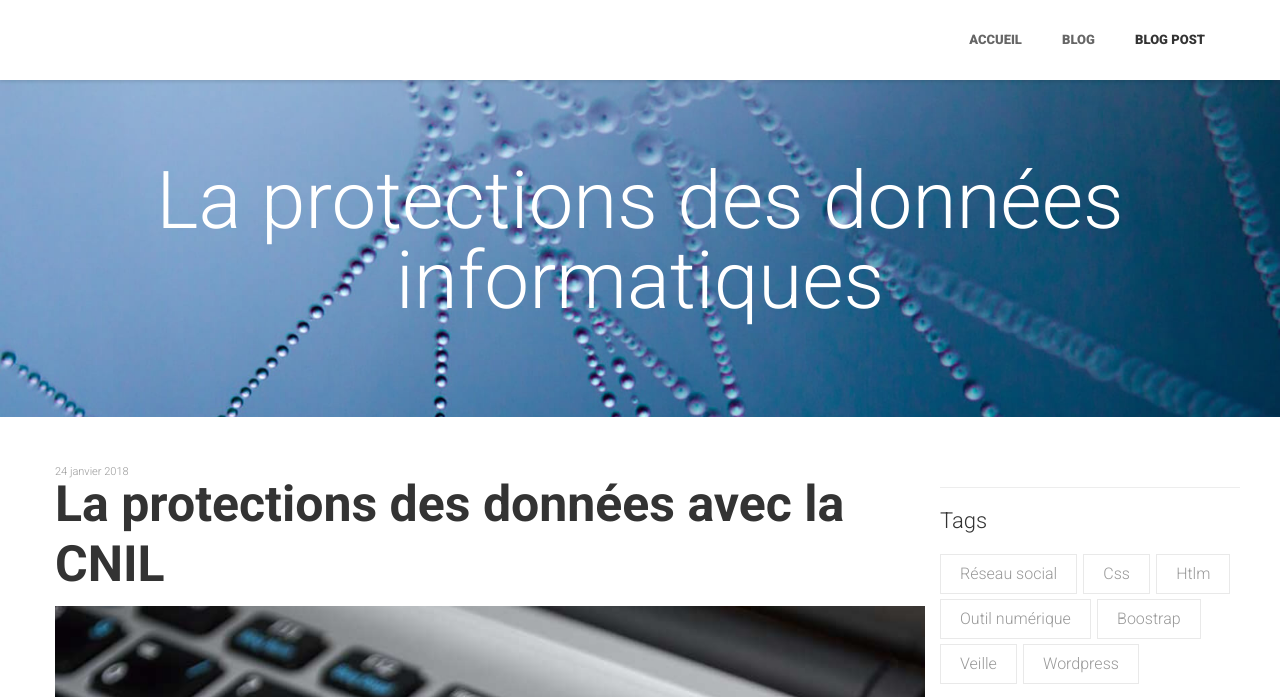
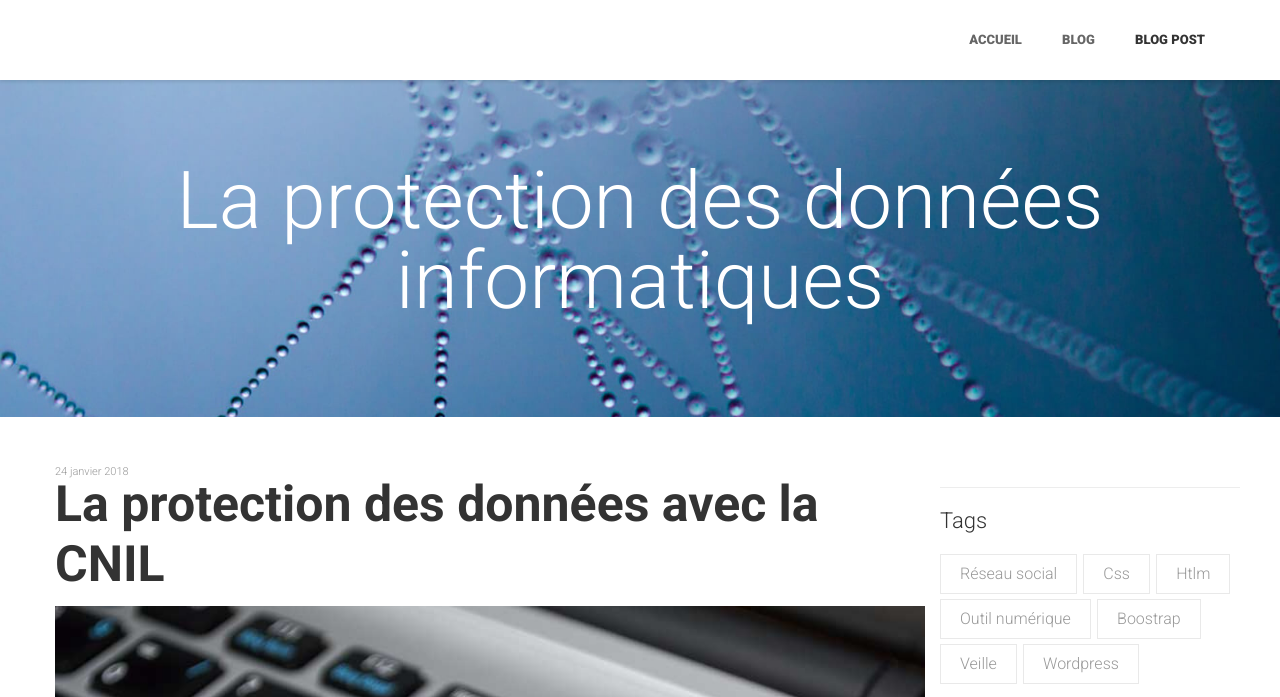
Before and after one commit to cindy85/cindycv, a plain HTML site: page blog/blog-post-protection-donnees.html in a window 1280 px wide. Shown: the top 697 px of the page. Drawn offline with Linux system fonts and the light colour scheme.

Commit message:
modi orto

```diff
--- a/blog/blog-post-protection-donnees.html
+++ b/blog/blog-post-protection-donnees.html
@@ -123,7 +123,7 @@ Elle consiste à acheter des espaces publicitaires sur des blogs et sites intern
             <!-- BREADCRUMBS -->
             <section class="breadcrumbs_block clearfix parallax">
                 <div class="container center">
-                    <h2>La protections des données informatiques</h2>
+                    <h2>La protection des données informatiques</h2>
                 </div>
             </section>
             <!-- //BREADCRUMBS -->
@@ -146,7 +146,7 @@ Elle consiste à acheter des espaces publicitaires sur des blogs et sites intern
                                 <div class="single_blog_post clearfix" data-animated="fadeInUp">
                                     <div class="single_blog_post_descr">
                                         <div class="single_blog_post_date">24 janvier 2018</div>
-                                        <div class="single_blog_post_title"><strong>La protections des données avec la CNIL</strong></div>
+                                        <div class="single_blog_post_title"><strong>La protection des données avec la CNIL</strong></div>
 
                                     </div>
                                     <div class="single_blog_post_img"><img src="images/protection-fichiers-ordinateurs.jpg" alt="Proteger ses informations sur internet" /></div>
@@ -156,7 +156,7 @@ Elle consiste à acheter des espaces publicitaires sur des blogs et sites intern
                                         <p class="margbot50">Dans une société où l’informatique prend de plus en plus de place dans nos habitudes il est important de protéger ses données personnelles. Vous avez des doutes sur la sécurité de votre installation informatique ? Ce document « La sécurité des données personnelles » fournit par la CNIL peut vous éclairer sur votre situation et vous donner des conseils sur la conduite à venir .
 
 
-                                            <br><a href="https://www.cnil.fr/fr/principes-cles/guide-de-la-securite-des-donnees-personnelles">Guide de la sécurité des données personnelles par la CNIL</a><br><a href="vd_guide_guide_securite_personnelle.pdf" target="_blank" onClick="_gaq.push(['_trackEvent', 'Téléchargement PDF', 'Click']);" title="Sécurité des données personnelles verssion pdf">Télécharger le cv version papier</a>
+                                            <br><a href="https://www.cnil.fr/fr/principes-cles/guide-de-la-securite-des-donnees-personnelles">Guide de la sécurité des données personnelles par la CNIL</a><br><a href="vd_guide_guide_securite_personnelle.pdf" target="_blank" onClick="_gaq.push(['_trackEvent', 'Téléchargement PDF', 'Click']);" title="Sécurité des données personnelles verssion pdf">Télécharger sécurité des données personneles version pdf</a>
 
                                         </p>
 
```
